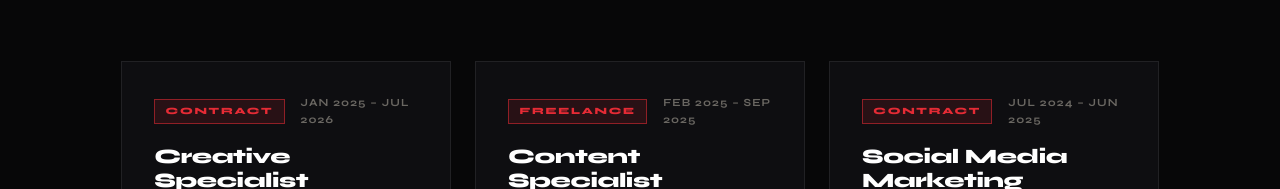
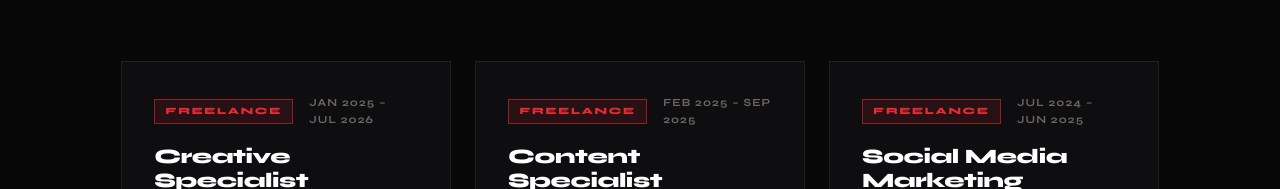
Before and after one commit to fahrizall29/Portofahrizal, a plain HTML site: page index.html in a window 1280 px wide. Shown: the part 7350-7539 px from the top of the page. Drawn offline with Linux system fonts and the light colour scheme.

Commit message:
Change job type from 'Contract' to 'Freelance'

```diff
--- a/index.html
+++ b/index.html
@@ -868,7 +868,7 @@
           <!-- Exp Card 1 -->
           <div class="exp-card">
             <div class="exp-card-header">
-              <div class="exp-card-badge">Contract</div>
+              <div class="exp-card-badge">Freelance</div>
               <span class="exp-card-period">Jan 2025 &ndash; Jul 2026</span>
             </div>
             <h3 class="exp-card-role">Creative Specialist</h3>
@@ -906,7 +906,7 @@
           <!-- Exp Card 3 -->
           <div class="exp-card">
             <div class="exp-card-header">
-              <div class="exp-card-badge">Contract</div>
+              <div class="exp-card-badge">Freelance</div>
               <span class="exp-card-period">Jul 2024 &ndash; Jun 2025</span>
             </div>
             <h3 class="exp-card-role">Social Media Marketing Specialist</h3>
```
